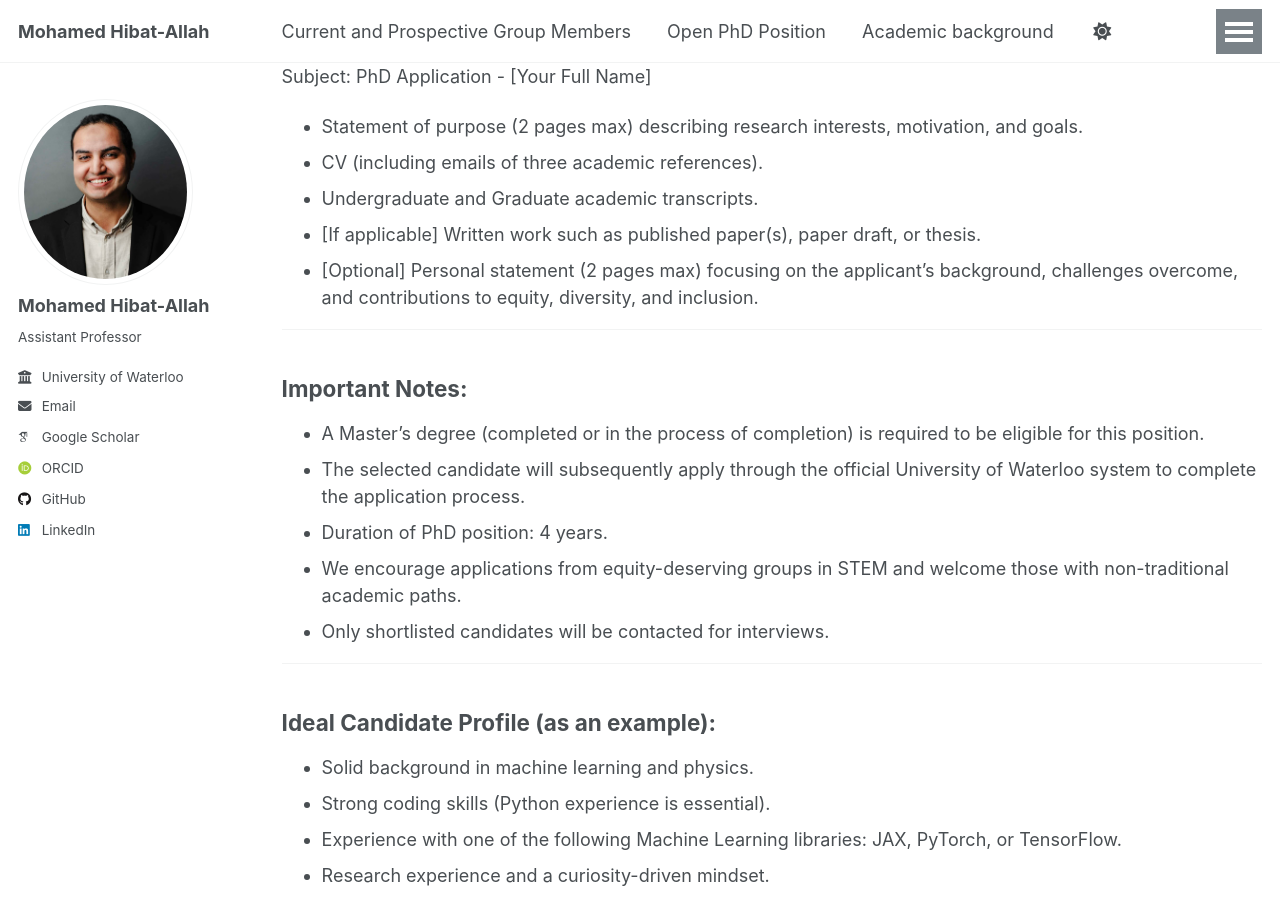
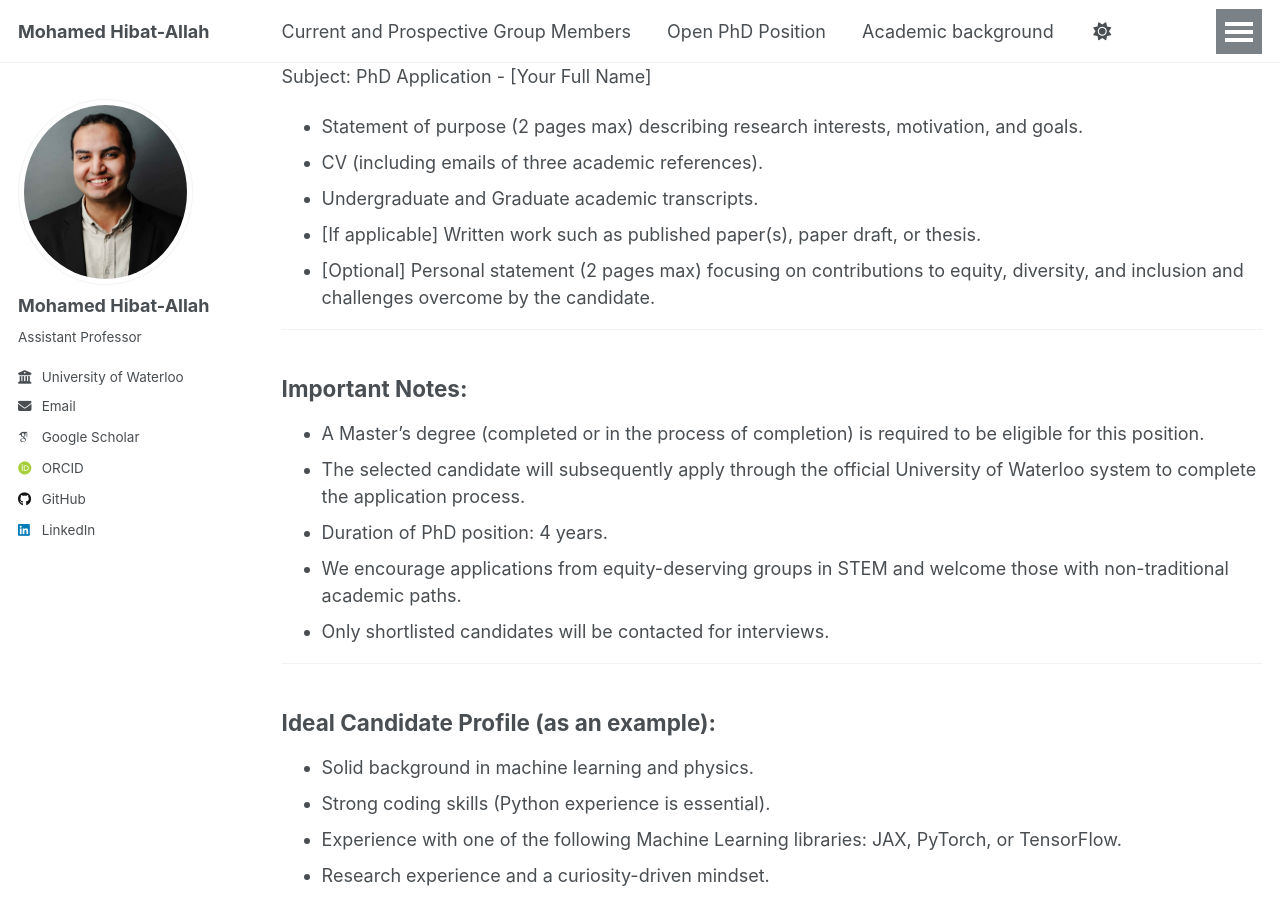
Before and after one commit to mhibatallah/mhibatallah.github.io, a Jekyll site: the page built from _pages/PhDPosition.md, in a window 1280 px wide and 900 px high, scrolled down 604 px. Built offline with Jekyll 4.4.1, drawn with Linux system fonts in a browser that asks for light colours; some web fonts are replaced; a script that is not in the unit is left out.

Commit message:
PhD position update

```diff
--- a/_pages/PhDPosition.md
+++ b/_pages/PhDPosition.md
@@ -28,7 +28,7 @@ Subject: PhD Application - [Your Full Name]
 * CV (including emails of three academic references).
 * Undergraduate and Graduate academic transcripts.
 * [If applicable] Written work such as published paper(s), paper draft, or thesis.
-* [Optional] Personal statement (2 pages max) focusing on the applicant’s background, challenges overcome, and contributions to equity, diversity, and inclusion.
+* [Optional] Personal statement (2 pages max) focusing on contributions to equity, diversity, and inclusion and challenges overcome by the candidate.
 
 ---
 
```
